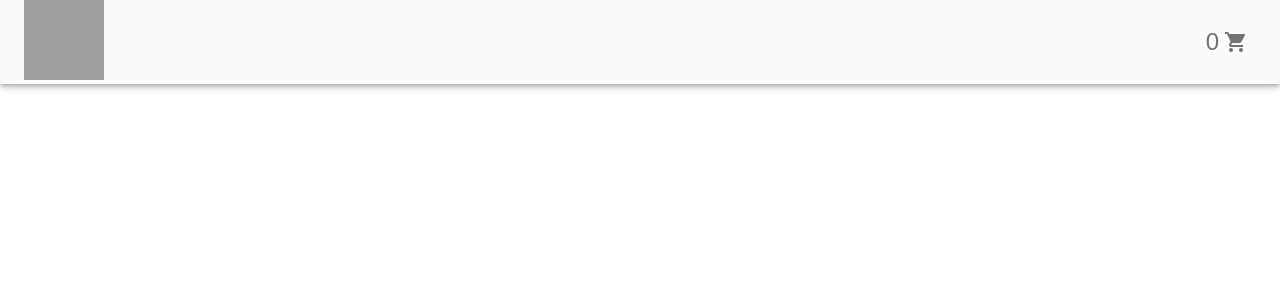
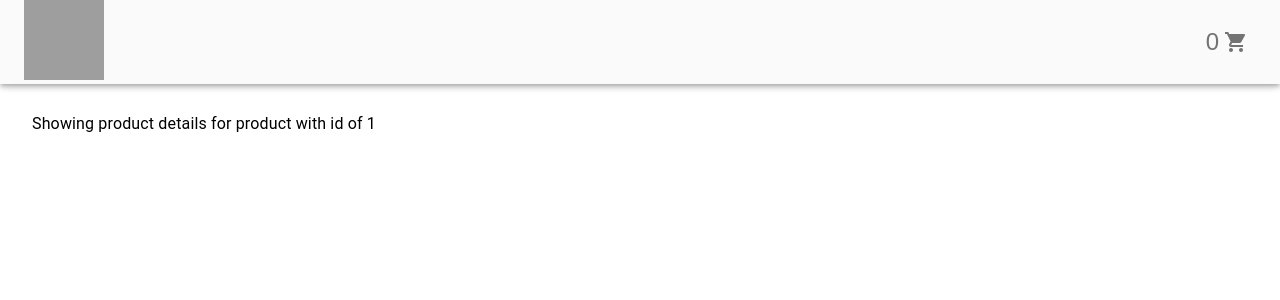
Before and after one commit to couvq/shopping-cart-context, a React (Create React App) app: page /product/1 in a window 1280 px wide. Shown: the top 300 px of the page. Built offline with nearby package versions, Linux system fonts and the light colour scheme; grey boxes are pictures that could not be loaded; the HTML template or start-up script is replaced by a standard one.

Commit message:
fully working now but some styling stuff is not perfect and product details page could have more content

```diff
--- a/src/components/ProductCard.tsx
+++ b/src/components/ProductCard.tsx
@@ -11,6 +11,7 @@
 import { ProductCardProps } from "../models/models";
 import CartContext from "../contexts/CartContext";
 import { useContext } from "react";
+import { Link } from "react-router-dom";
 
 const ProductCard: React.FC<ProductCardProps> = ({
   productTitle,
@@ -24,11 +25,20 @@
     <>
       <Card
         sx={{
-          maxWidth: 400,
+          maxWidth: 400
         }}
       >
         <CardMedia>
-          <img src={productMainImageURL} alt={productTitle} width="100%" />
+          <Link to={`product/${productId}`}>
+          <img
+          src={productMainImageURL}
+          alt={productTitle}
+          width="100%"
+          style={{
+            cursor: 'pointer'
+          }}
+          />
+          </Link>
         </CardMedia>
         <CardContent>
           <Typography>{productTitle}</Typography>
--- a/src/components/ProductDetails.tsx
+++ b/src/components/ProductDetails.tsx
@@ -1,10 +1,26 @@
+import { Box, Typography } from '@mui/material';
 import React from 'react';
+import { useParams } from 'react-router-dom';
 
 const ProductDetails: React.FC = () => {
-
+    const { productId } = useParams();
 
   return (
-    <div>ProductDetails</div>
+    <>
+        <Box
+        sx={{
+          width: "100vw",
+          minHeight: "100vh",
+          padding: "2rem",
+        }}
+      >
+          <Typography sx={{
+              paddingTop: '5rem'
+          }}>
+              Showing product details for product with id of <span>{productId}</span>
+          </Typography>
+      </Box>
+    </>
   );
 }
 
```
